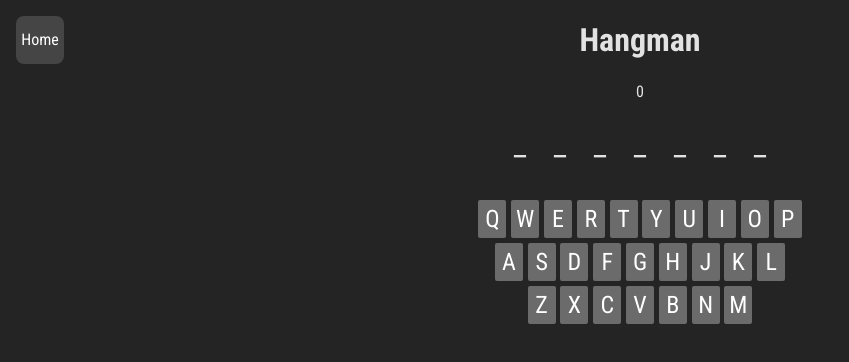
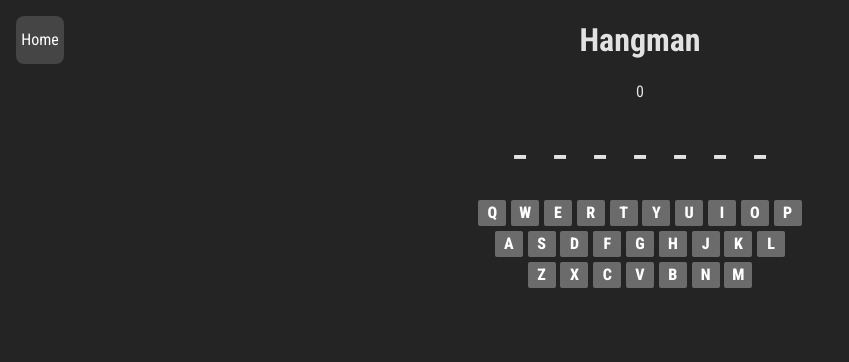
Before and after one commit to rmatsuda21/BunchaGames, a React (Vite) app: page /games/hangman in a window 1280 px wide. Shown: the top 362 px of the page, without its empty margins (0-849 px from the left). Built offline with nearby package versions, Linux system fonts and the light colour scheme.

Commit message:
update styles

```diff
--- a/src/components/hangman/Keyboard.module.scss
+++ b/src/components/hangman/Keyboard.module.scss
@@ -1,5 +1,7 @@
 .keyboard {
   width: 100%;
+  font-size: 16px;
+  font-weight: 800;
 
   div {
     display: flex;
@@ -15,14 +17,15 @@
   display: inline-flex;
   justify-content: center;
   align-items: center;
-  width: 1.75rem;
+
+  width: 1.75em;
   border-radius: 2px;
   border: none;
 
   background-color: rgb(107, 107, 107);
   color: white;
 
-  font-size: 1.5rem;
+  font-size: inherit;
   cursor: pointer;
 
   &:hover {
--- a/src/pages/games/hangman.module.scss
+++ b/src/pages/games/hangman.module.scss
@@ -20,6 +20,7 @@
   span {
     text-align: center;
     font-size: 2rem;
+    font-weight: 900;
     width: 2rem;
   }
 }
--- a/src/pages/games/hangman.tsx
+++ b/src/pages/games/hangman.tsx
@@ -2,8 +2,8 @@ import { useEffect, useMemo, useState } from "react";
 import confetti from "canvas-confetti";
 
 import Keyboard from "@/components/hangman/Keyboard";
+import { words } from "@/assets/hangman/english_1k.json";
 
-import { words } from "@/assets/hangman/english_1k.json";
 import styles from "./hangman.module.scss";
 
 const MAX_INCORRECT_GUESSES = 6;
```
